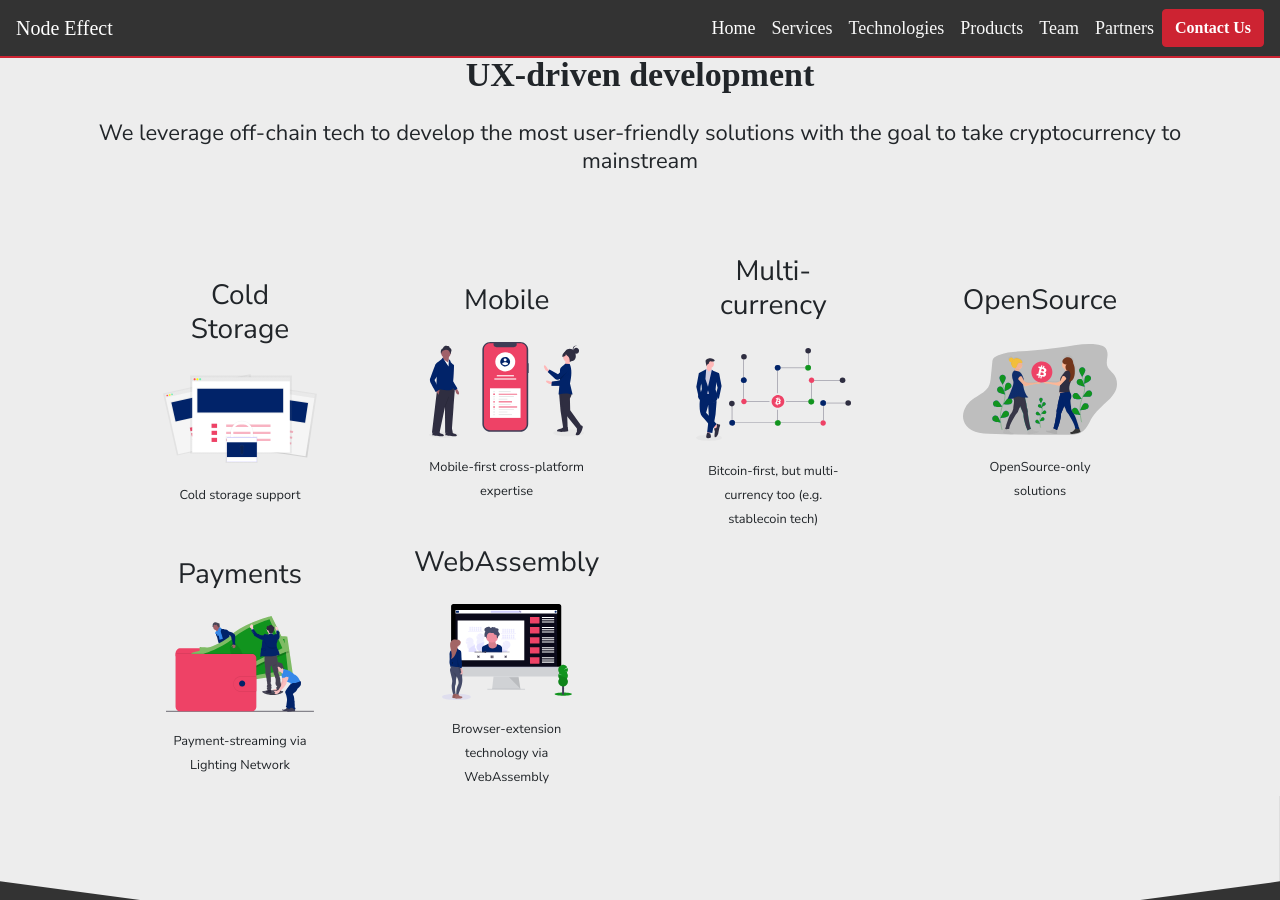
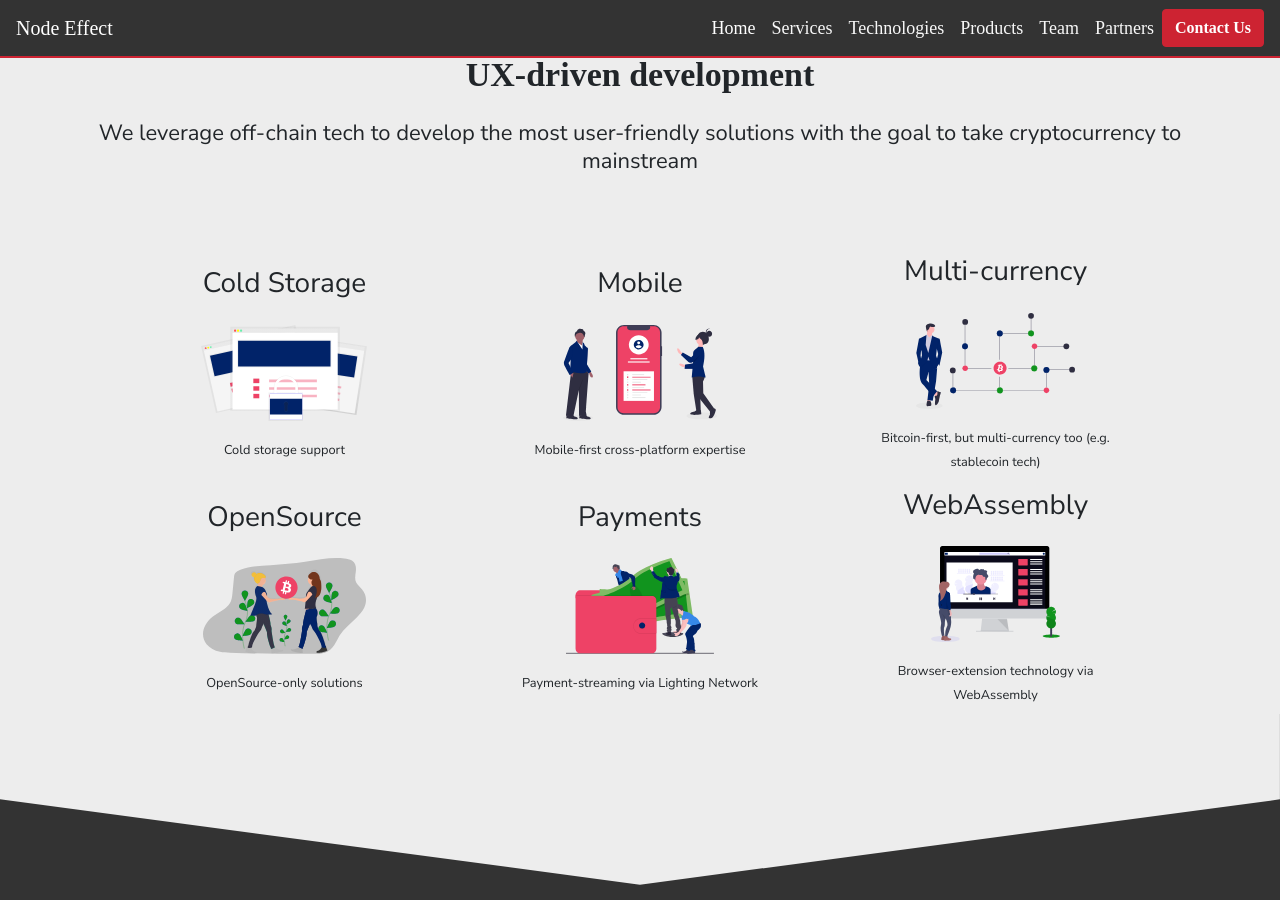
Before and after one commit to aarani/nodeeffect, a Jekyll site: the page built from index.html, in a window 1280 px wide and 900 px high, scrolled down 610 px. Built offline with Jekyll 4.4.1, drawn with Linux system fonts in a browser that asks for light colours; some web fonts are replaced.

Commit message:
auto column-count setting

```diff
--- a/index.html
+++ b/index.html
@@ -17,7 +17,20 @@
     </div>
 
     <div class="col-md-10">
+        {% assign remainder_by_4 = site.services.size | modulo: 4 %}
+        {% assign remainder_by_3 = site.services.size | modulo: 3 %}
+        {% assign remainder_by_2 = site.services.size | modulo: 2 %}
+
+        {%if remainder_by_4 == 0 %}
             <div class="row row-cols-md-4 row-cols-1">
+        {%elsif remainder_by_3 == 0 %}
+            <div class="row row-cols-md-3 row-cols-1">
+        {%elsif remainder_by_2 == 0 %}
+            <div class="row row-cols-md-2 row-cols-1">
+        {%else%}
+            <div class="row row-cols-md-4 row-cols-1">
+        {%endif%}
+
                 {% for service in site.services %}
                 <div class="col px-lg-5 d-flex align-items-center flex-column">
                     <div class="p-2">
@@ -51,9 +64,22 @@
         </div>
     </div>
     <div class="col-md-10">
-        <div class="row row-cols-1 row-cols-md-3 ">
+        {% assign tech_by_4 = site.tech.size | modulo: 4 %}
+        {% assign tech_by_3 = site.tech.size | modulo: 3 %}
+        {% assign tech_by_2 = site.tech.size | modulo: 2 %}
+
+        {%if tech_by_4 == 0 %}
+            <div class="row row-cols-md-4 row-cols-1">
+        {%elsif tech_by_3 == 0 %}
+            <div class="row row-cols-md-3 row-cols-1">
+        {%elsif tech_by_2 == 0 %}
+            <div class="row row-cols-md-2 row-cols-1">
+        {%else%}
+            <div class="row row-cols-md-3 row-cols-1">
+        {%endif%}
+
             {% for tech in site.tech %}
-            <div class="col-md-4 py-4 px-lg-3 d-flex align-items-center flex-column">
+            <div class="py-4 px-lg-3 d-flex align-items-center flex-column">
                 <div class="flex-column"><img src="{{tech.icon}}" /></div>
                 <div class="flex-column"><small>{{tech.description}}</small></div>
             </div>
@@ -83,9 +109,21 @@
         </div>
     </div>
     <div class="col-md-10">
-        <div class="row row-cols-2 row-cols-md-4">
+        {% assign products_by_4 = site.catalog.size | modulo: 4 %}
+        {% assign products_by_3 = site.catalog.size | modulo: 3 %}
+        {% assign products_by_2 = site.catalog.size | modulo: 2 %}
+
+        {%if products_by_4 == 0 %}
+            <div class="row row-cols-md-4 row-cols-2">
+        {%elsif products_by_3  == 0 %}
+            <div class="row row-cols-md-3 row-cols-2">
+        {%elsif products_by_2 == 0 %}
+            <div class="row row-cols-md-2 row-cols-2">
+        {%else%}
+            <div class="row row-cols-md-4 row-cols-2">
+        {%endif%}
             {% for prod in site.catalog %}
-            <div class="col-md-3 col-6 py-4 px-lg-3 d-flex align-items-center flex-column">
+            <div class="py-4 px-lg-3 d-flex align-items-center flex-column">
                 <div class="flex-column"><img src="{{prod.icon}}" /></div>
                 <div class="flex-column"><small>{{prod.description}}</small></div>
             </div>
@@ -172,9 +210,22 @@
     </div>
 
     <div class="col-md-10">
-        <div class="row row-cols-1 row-cols-md-4">
-            {% for partner in site.partners %} <div
-                class="col-md-3 col-6 py-4 px-lg-3 d-flex align-items-center flex-column">
+        {% assign partners_by_4 = site.partners.size | modulo: 4 %}
+        {% assign partners_by_3 = site.partners.size | modulo: 3 %}
+        {% assign partners_by_2 = site.partners.size | modulo: 2 %}
+
+        {%if partners_by_4 == 0 %}
+            <div class="row row-cols-md-4 row-cols-1">
+        {%elsif partners_by_3 == 0 %}
+            <div class="row row-cols-md-3 row-cols-1">
+        {%elsif partners_by_2 == 0 %}
+            <div class="row row-cols-md-2 row-cols-1">
+        {%else%}
+            <div class="row row-cols-md-4 row-cols-1">
+        {%endif%}
+
+            {% for partner in site.partners %}
+            <div class="py-4 px-lg-3 d-flex align-items-center flex-column">
                 <div class="flex-column"><img src="{{partner.photo}}" /></div>
             </div>
 
```
Lines whose indentation alone changed are shown as unchanged.
